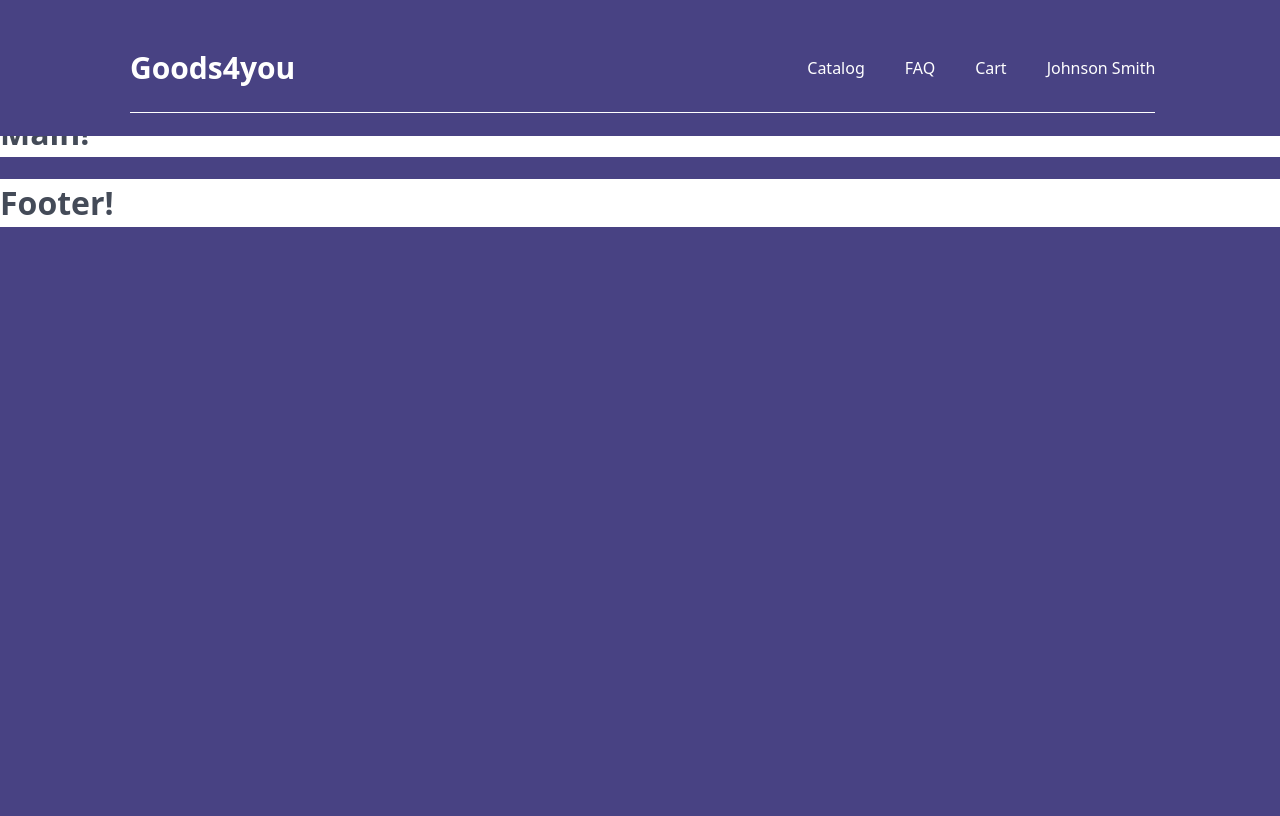
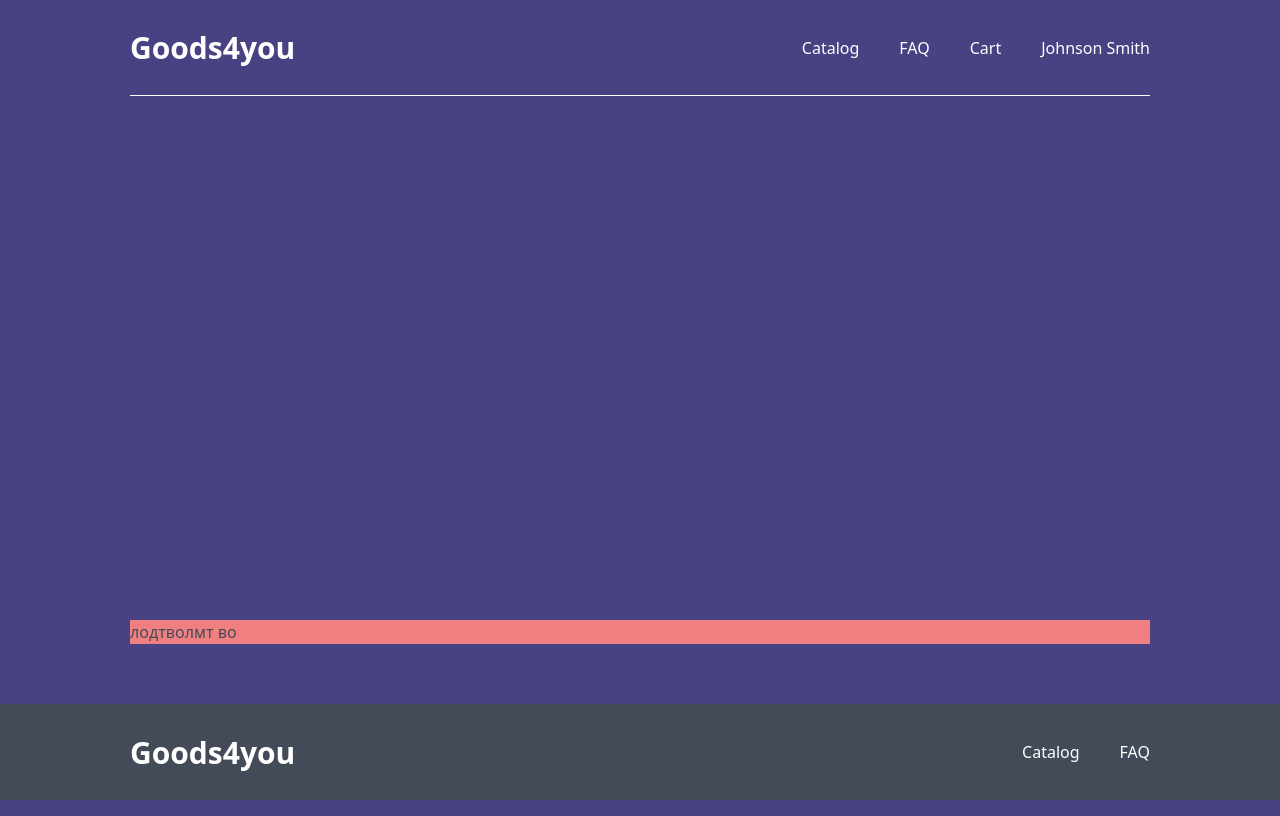
Before and after one commit to 8Lou/ti_digital_academy, a React (Vite) app: page / in a window 1280 px wide. Built offline with nearby package versions, Linux system fonts and the light colour scheme; a web font is replaced by a local one.

Commit message:
Стиллизация и позиционирование шапки и подвала

```diff
--- a/src/components/footer/Footer.tsx
+++ b/src/components/footer/Footer.tsx
@@ -1,10 +1,15 @@
 import React from 'react';
 import './footer.css';
+import Logo from '../logo/Logo';
 
 const Footer: React.FC = () => {
     return (
         <footer className="footer">
-            <h1 className="footer__title">Footer!</h1>
+                <Logo />
+                <nav className="footer__nav">
+                    <a href="#home">Catalog</a>
+                    <a href="#about">FAQ</a>
+                </nav>
         </footer>
     );
 };
--- a/src/components/footer/footer.css
+++ b/src/components/footer/footer.css
@@ -1,8 +1,53 @@
 /* footer.css */
 .footer {
-    background-color: var(--color-link-primary);
+    display: flex;
+    justify-content: space-between;
+    align-items: center;
+    color: var(--color-text-primary);
+    background-color: var(--color-text-primary);
+    height: 6rem;
+    min-width: 100vw;
+    max-width: 1440px;
+    position: fixed;
+    padding: 23px 130px;
+    bottom: 0;
+    z-index: 1;
 }
 
-.footer__title {
-    color: var(--color-text-primary);
+.footer__nav {
+    display: flex;
+    justify-content: flex-end;
+    gap: 40px;
 }
+
+a {
+    color: var(--color-link-primary);
+}
+
+@media (max-width: 768px) {
+    .footer {
+        flex-direction: column;
+    }
+    .footer__nav {
+        flex-direction: column;
+        gap: 20px;
+    }
+  }
+
+  @media (min-width: 769px) and (max-width: 1024px) {
+    .footer {
+      padding: 0 60px;
+    }
+    .footer__nav {
+      gap: 20px;
+    }
+  }
+
+  @media (min-width: 1025px) {
+    .footer {
+      padding: 0 130px;
+    }
+    .footer__nav {
+      gap: 40px;
+    }
+  }
--- a/src/components/header/header.css
+++ b/src/components/header/header.css
@@ -1,43 +1,62 @@
 /* header.css */
 .header {
     display: flex;
-    padding: 23px 130px;
-    /* padding: 16px 32px;  */
+    /* align-items: center; */
     color: var(--color-text-primary);
     background-color: var(--color-background-primary);
-    height: 90px;
+    height: 6rem;
     min-width: 100vw;
+    max-width: 1440px;
     position: fixed;
     top: 0;
     z-index: 1;
+    padding: 23px 130px;
 }
 
 .header__content{
     display: flex;
     justify-content: space-between;
     align-items: center;
-    /* gap: 676px; */
-    gap: 40vw;
     border-bottom: 1px solid var(--color-link-primary);
+    width: 100%;
 }
+
 .header__nav {
     display: flex;
+    justify-content: flex-end;
     gap: 40px;
 }
+
 a{
     color: var(--color-link-primary);
 }
 
 
 @media (max-width: 768px) {
-    .header__content {
+    .header {
         flex-direction: column;
-        gap: 100px;
-        padding: 10px;
+        flex-direction: column;
     }
-
     .header__nav {
         flex-direction: column;
-        gap: 10px;
+        gap: 20px;
     }
-}
+  }
+
+  @media (min-width: 769px) and (max-width: 1024px) {
+    .header {
+      padding: 0 60px;
+    }
+    .header__nav {
+      gap: 20px;
+    }
+  }
+
+  @media (min-width: 1025px) {
+    .header {
+      padding: 0 130px;
+    }
+    .header__nav {
+      gap: 40px;
+    }
+  }
--- a/src/components/main/Main.tsx
+++ b/src/components/main/Main.tsx
@@ -4,7 +4,10 @@ import './main.css';
 const Main: React.FC = () => {
   return (
     <main className="main">
-      <h1 className="main__title">Main!</h1>
+    <div className="block__up"></div>
+    <div className="block__down">
+      лодтволмт во
+    </div>
     </main>
   );
 };
--- a/src/components/main/main.css
+++ b/src/components/main/main.css
@@ -1,8 +1,16 @@
 /* main.css */
 .main {
-    background-color: var(--color-link-primary);
   }
 
-  .main__title {
-      color: var(--color-text-primary);
+  .block__up {
+      color: var(--color-background-primary);
+      position: relative;
+      height: 500px;
+    width: 100%;
   }
+  .block__down {
+    /* width: calc(100% - 130px); */
+    min-height: auto;
+    margin: 48px 130px; /* Центрируем блок по горизонтали */
+    background-color: lightcoral; /* Цвет для второго блока */
+  }
--- a/src/index.css
+++ b/src/index.css
@@ -62,21 +62,25 @@
   font-display: swap;
 }
 
+* {
+  margin: 0;
+  padding: 0;
+  box-sizing: border-box;
+}
+
 a, ul {
   list-style: none;
   text-decoration: none;
-}
-
-a:hover {
-  text-decoration: underline;
 }
 
 body {
   width: 100%;
   max-width: 1440px;
   height: 100vh;
-  margin: 0;
-  padding: 0;
+}
+
+a:hover {
+  text-decoration: underline;
 }
 
 h1 {
```
